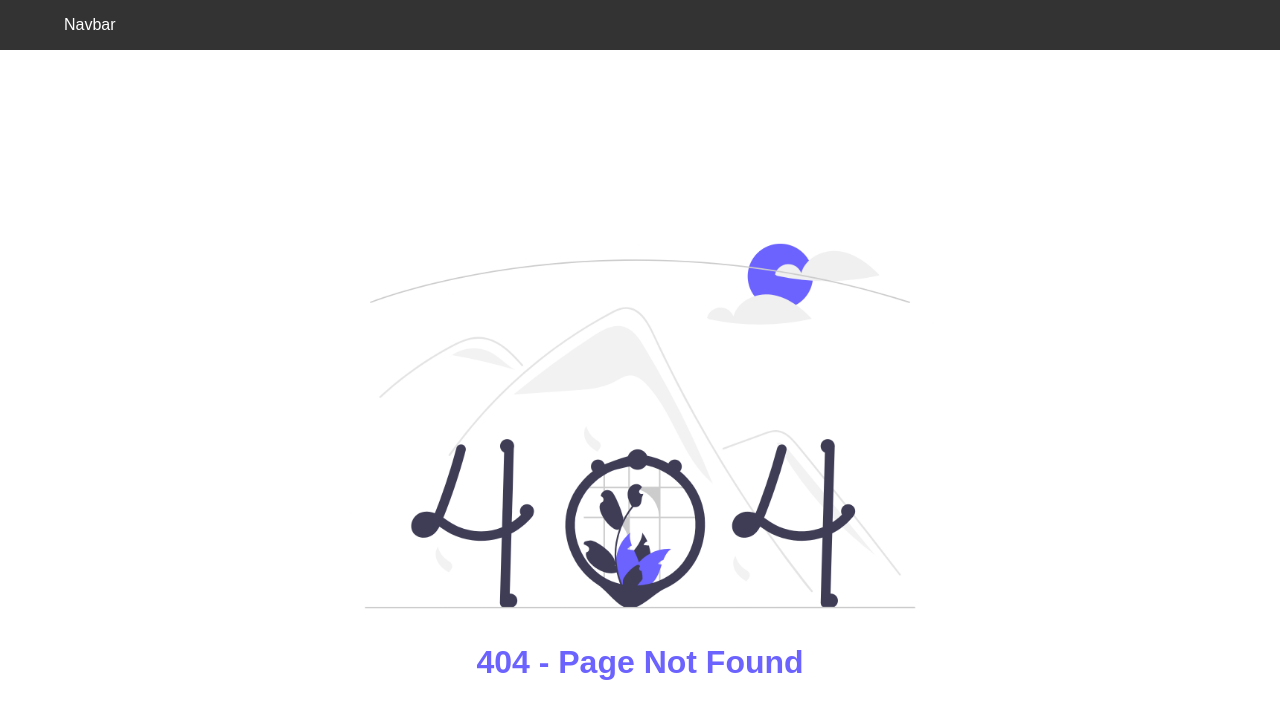
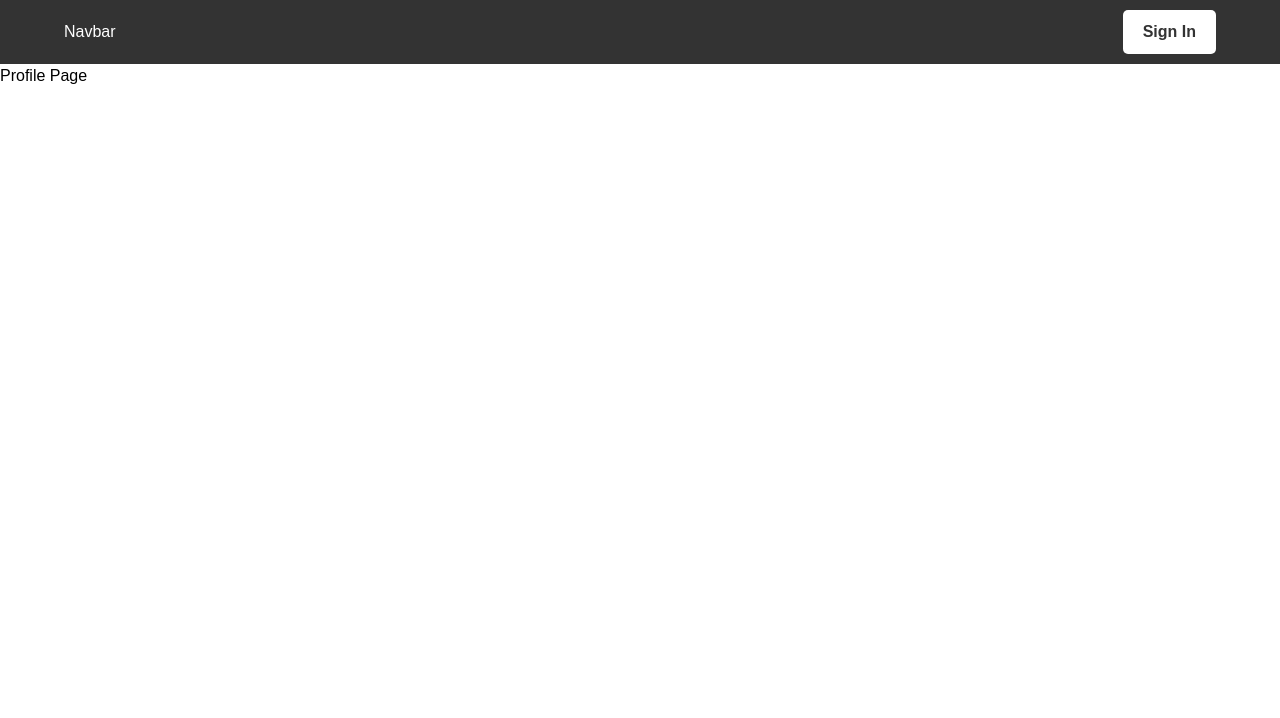
Before and after one commit to NicoIzumi30/learn-next, a Next.js app: page /profile in a window 1280 px wide. Before the commit this address had no page. Shown: the top 718 px of the page. Built offline with nearby package versions, Linux system fonts and the light colour scheme; no server answers.

Commit message:
learn: setup next auth

```diff
--- a/package.json
+++ b/package.json
@@ -17,6 +17,7 @@
     "eslint-config-next": "15.1.7",
     "firebase": "^11.3.1",
     "next": "15.1.7",
+    "next-auth": "^4.24.11",
     "react": "19.0.0",
     "react-dom": "19.0.0",
     "swr": "^2.3.2",
--- a/src/components/layouts/Navbar/Nabvar.module.css
+++ b/src/components/layouts/Navbar/Nabvar.module.css
@@ -5,5 +5,16 @@
     background-color: #333;
     color: #fff;
     align-items: center;
-    padding: 0 5%;
+    padding: 2rem 5%;
+    justify-content: space-between;
   }
+.button{
+  margin-left: 20px !important;
+  font-weight: bold;
+  padding: 10px 20px;
+  background-color: #fff;
+  color: #333;
+  border: none;
+  border-radius: 5px;
+  cursor: pointer;
+}
--- a/src/components/layouts/Navbar/index.tsx
+++ b/src/components/layouts/Navbar/index.tsx
@@ -1,8 +1,19 @@
+import { signIn,signOut, useSession } from 'next-auth/react'
 import style from './Nabvar.module.css'
 const Navbar = () => {
+    const {data} : any = useSession();
+    console.log(data)
     return  (
         <div className={style.navbar}>
             <div>Navbar</div>
+            <div>
+                {data && data.user.fullname}
+                {data ? (
+                    <button className={style.button} onClick={() => signOut()}>Sign Out</button>
+                ):(
+                    <button className={style.button} onClick={() => signIn()}>Sign In</button>
+                )}
+            </div>
         </div>
     )
 }
--- a/src/middleware.ts
+++ b/src/middleware.ts
@@ -1,15 +1,10 @@
 import { NextResponse } from "next/server";
 import type { NextRequest } from "next/server";
+import withAuth from "./middlewares/withAuth";
 
-export function middleware(req: NextRequest) {
-  const isLogin = false;
-  if (isLogin) {
-    return NextResponse.next();
-  } else {
-    return NextResponse.redirect(new URL("/auth/login", req.url));
-  }
+export function mainMiddleware(req: NextRequest) {
+    const res = NextResponse.next();
+    return res;
 }
 
-export const config = {
-    matcher : ["/product","/about"]
-}
+export default withAuth(mainMiddleware,["/profile"])
--- /dev/null
+++ b/src/middlewares/withAuth.ts
@@ -0,0 +1,19 @@
+import { getToken } from "next-auth/jwt";
+import { NextFetchEvent, NextMiddleware, NextRequest, NextResponse } from "next/server";
+
+export default function withAuth(middleware: NextMiddleware,requireAuth:string[] = []){
+    return async(req: NextRequest, next:NextFetchEvent) =>{
+        const pathname = req.nextUrl.pathname;
+        if(requireAuth.includes(pathname)){
+            const token = await getToken({
+                req,
+                secret: process.env.NEXTAUTH_SECRET,
+            });
+            if(!token){
+                const url = new URL("/",req.url);
+                return NextResponse.redirect(url);
+            }
+        }
+        return middleware(req, next);
+    }
+}
--- a/src/pages/_app.tsx
+++ b/src/pages/_app.tsx
@@ -1,11 +1,14 @@
 import AppShell from '@/components/layouts/AppShell'
 import '@/styles/globals.css'
 import type { AppProps } from 'next/app'
+import { SessionProvider } from 'next-auth/react'
 
-export default function App({ Component, pageProps }: AppProps) {
+export default function App({ Component, pageProps : {session, ...pageProps} }: AppProps) {
   return (
+    <SessionProvider session={session}>
     <AppShell>
       <Component {...pageProps} />
     </AppShell>
+    </SessionProvider>
   )
 }
--- /dev/null
+++ b/src/pages/api/auth/[...nextauth].ts
@@ -0,0 +1,54 @@
+import NextAuth, { NextAuthOptions } from "next-auth";
+import Credentials from "next-auth/providers/credentials";
+
+const authOptions: NextAuthOptions = {
+    session:{
+        strategy: "jwt"
+    },
+    secret: process.env.NEXTAUTH_SECRET,
+    providers:[
+        Credentials({
+            type: "credentials",
+            name: "Credentials",
+            credentials: {
+                email : {label: "Email", type: "email"},
+                fullname: {label: "Full Name", type: "text"},
+                password: {label: "Password", type: "password"}
+            },
+            async authorize(credentials) {
+                const {email,fullname,password} = credentials as {
+                    email: string,
+                    fullname: string,
+                    password: string
+                };
+                const user : any = {id:1,email: email,fullname: fullname,password: password}
+                if(user){
+                    return user;
+                }else{
+                    return null;
+                }
+            }
+        })
+    ],
+    callbacks: {
+        jwt({token,account,profile,user}:any){
+            if(account?.provider == "credentials"){
+                token.email = user.email;
+                token.fullname = user.fullname;
+            }
+            return token;
+        },
+        async session({session,token} : any){
+            if(token.email){
+                session.user.email = token.email;
+            }
+            if(token.fullname){
+                session.user.fullname = token.fullname;
+            }
+            console.log(session.user);
+            return session;
+        }
+    }
+}
+
+export default NextAuth(authOptions)
--- /dev/null
+++ b/src/pages/profile/index.tsx
@@ -0,0 +1,12 @@
+import { useSession } from "next-auth/react"
+
+const ProfilePage = () => {
+    const {data} : any = useSession()
+    return (
+        <div>
+            <h1>Profile Page</h1>
+            <p>{data && data.user.fullname}</p>
+        </div>
+    )
+}
+export default ProfilePage
```
Also changed, not shown: 1 other file (tests, documents, lock files or other folders).
